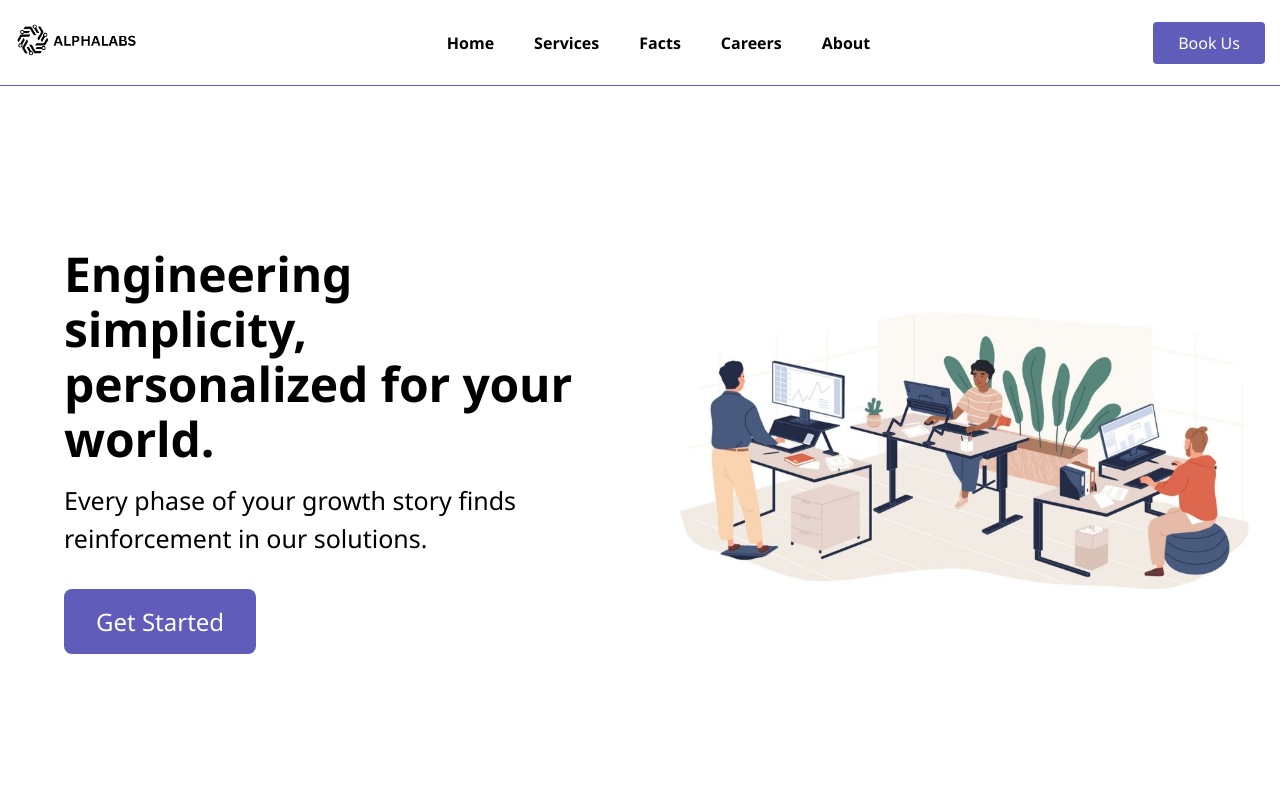
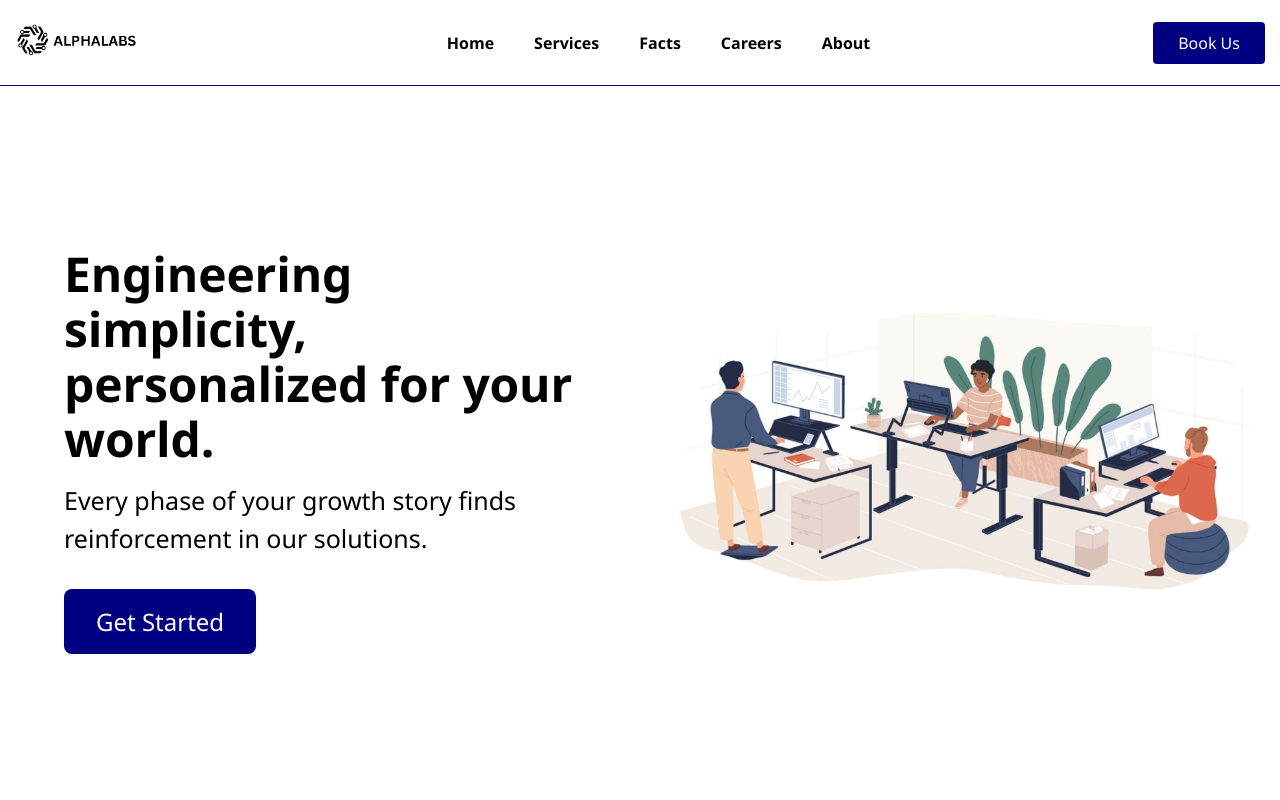
Before and after one commit to bleonjusufi/alpha-labs, a React (Create React App) app in the folder frontend/: page / in a window 1280 px wide. Shown: the top 800 px of the page. Built offline with nearby package versions, Linux system fonts and the light colour scheme.

Commit message:
changed button color

```diff
--- a/frontend/src/Components/CSS/Header.css
+++ b/frontend/src/Components/CSS/Header.css
@@ -15,7 +15,7 @@
     top: 0;
     z-index: 1;
     width: 100%;
-    border-bottom: 1px solid #605dba;
+    border-bottom: 1px solid navy;
 }
 
 .logo img{
@@ -43,15 +43,15 @@
 }
 .user-signup__btn{
     padding: 10px 25px;
-    background-color: #605dba;
+    background-color: navy;
     border: none;
     border-radius: 4px;
     color: white;
     text-decoration: none;
 }
 .user-signup__btn:hover{
-    color: #fff;
-  border-color: #605dba;
+  color: #fff;
+  border:none;
   transform: translate(0, -3px);
   box-shadow: 0 5px 15px rgba(30, 34, 40, .15);
 }
--- a/frontend/src/Components/CSS/Home.css
+++ b/frontend/src/Components/CSS/Home.css
@@ -26,7 +26,7 @@ p{
     line-height: 1.5;
 }
 .main-section__btn{
-    background-color: #605dba;
+    background-color: navy;
     color: white;
     border: none;
     border-radius: 8px;
```
